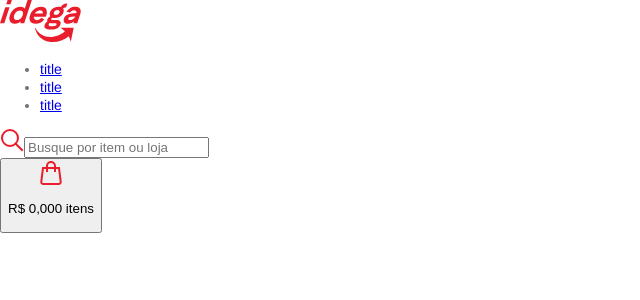
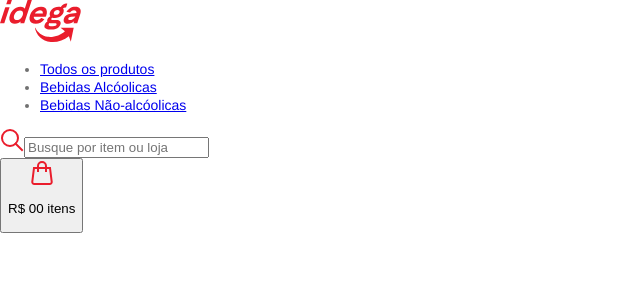
Before and after one commit to wilbelison/idega, a React (Create React App) app: page / in a window 1280 px wide. Shown: the top 300 px of the page, without its empty margins (0-640 px from the left). Built offline with nearby package versions, Linux system fonts and the light colour scheme; a web font is replaced by a local one.

Commit message:
cartButton test

```diff
--- a/src/App.js
+++ b/src/App.js
@@ -1,11 +1,34 @@
-import './assets/styles/default.css';
+import "./assets/styles/default.css";
 
-import Header from './components/Header';
+import { useState } from "react";
+
+import Header from "./components/Header";
+import Main from "./components/Main";
+import Footer from "./components/Footer";
 
 function App() {
+  const menuItems = [
+    { id: 0, title: "Todos os produtos", href: "/" },
+    { id: 1, title: "Bebidas Alcóolicas", href: "?cat=1" },
+    { id: 2, title: "Bebidas Não-alcóolicas", href: "?cat=2" },
+  ];
+
+  const [cartItems, setCartItems] = useState([]);
+
+  function updateCartItems(items){
+    setCartItems(items);
+  };
+
+  const fullCatalog = [
+    { id: 0, stock: 10, name: "Zero", price: 9.99 },
+    { id: 1, stock: 10, name: "Um", price: 9.99 },
+  ];
+
   return (
     <>
-      <Header />
+      <Header menuItems={menuItems} cartItems={cartItems} updateCartItems={updateCartItems} />
+      <Main fullCatalog={fullCatalog}/>
+      <Footer />
     </>
   );
 }
--- a/src/components/CartButton.jsx
+++ b/src/components/CartButton.jsx
@@ -1,12 +1,32 @@
 import iconCart from "../assets/images/icon-cart.svg";
 
-const CartButton = () => {
+const CartButton = ({ cartItems, updateCartItems }) => {
+  function cartTest() {
+    const items = [
+      { id: 0, quantity: 1, stock: 10, price: 9.99 },
+      { id: 1, quantity: 1, stock: 10, price: 9.99 },
+    ];
+    updateCartItems(items);
+  }
+
+  let numberOfItems = 0;
+  let totalCost = 0.0;
+
+  cartItems.forEach((item) => {
+    numberOfItems += item.quantity;
+    console.log(numberOfItems);
+    totalCost += item.quantity * item.price;
+    console.log(totalCost);
+  });
+
   return (
-    <button title="Exibir sacola" className="CartButton">
+    <button title="Exibir sacola" className="CartButton" onClick={cartTest}>
       <img src={iconCart} alt="Sacola" className="icon-cart" />
       <p className="cart-info">
-        <span className="cart-cost">R$ 0,00</span>
-        <span className="cart-items">0 itens</span>
+        <span className="cart-cost">R$ {totalCost}</span>
+        <span className="cart-items">
+          {numberOfItems === 1 ? "1 item" : numberOfItems + " itens"}
+        </span>
       </p>
     </button>
   );
--- /dev/null
+++ b/src/components/Footer.jsx
@@ -0,0 +1,9 @@
+const Footer = () => {
+  return (
+    <footer className="Footer">
+
+    </footer>
+  );
+};
+
+export default Footer;
--- a/src/components/Header.jsx
+++ b/src/components/Header.jsx
@@ -1,16 +1,15 @@
-import React from "react";
 import Logo from "./Logo";
 import NavBar from "./NavBar";
 import Search from "./Search";
 import CartButton from "./CartButton";
 
-const Header = () => {
+const Header = ({ menuItems, cartItems, updateCartItems }) => {
   return (
     <header className="Header">
       <Logo />
-      <NavBar />
+      <NavBar menuItems={menuItems} />
       <Search />
-      <CartButton />
+      <CartButton cartItems={cartItems} updateCartItems={updateCartItems} />
     </header>
   );
 };
--- /dev/null
+++ b/src/components/Main.jsx
@@ -0,0 +1,9 @@
+const Main = () => {
+  return (
+    <main className="Main">
+
+    </main>
+  );
+};
+
+export default Main;
--- a/src/components/NavBar.jsx
+++ b/src/components/NavBar.jsx
@@ -1,22 +1,13 @@
-const NavBar = () => {
+const NavBar = ({ menuItems }) => {
+  console.log(menuItems);
   return (
     <nav className="NavBar">
-      <ul>
-        <li>
-          <a href="#title" title="title" className="nav-link">
-            title
-          </a>
-        </li>
-        <li>
-          <a href="#title" title="title" className="nav-link">
-            title
-          </a>
-        </li>
-        <li>
-          <a href="#title" title="title" className="nav-link">
-            title
-          </a>
-        </li>
+      <ul className="nav-ul">
+        {menuItems.map((item) => (
+          <li>
+            <a href={item.href}>{item.title}</a>
+          </li>
+        ))}
       </ul>
     </nav>
   );
--- a/src/components/Search.jsx
+++ b/src/components/Search.jsx
@@ -3,7 +3,7 @@ import iconSearch from "../assets/images/icon-search.svg";
 const Search = () => {
   return (
     <div className="Search">
-      <label for="search-input"><img src={iconSearch} alt="Busca" /></label>
+      <label htmlFor="search-input"><img src={iconSearch} alt="Busca" /></label>
       <input type="text" name="q" autoComplete="off" placeholder="Busque por item ou loja" className="search-input"/>
     </div>
   );
```
Also changed, not shown: src/index.js (+4 -4 lines).
